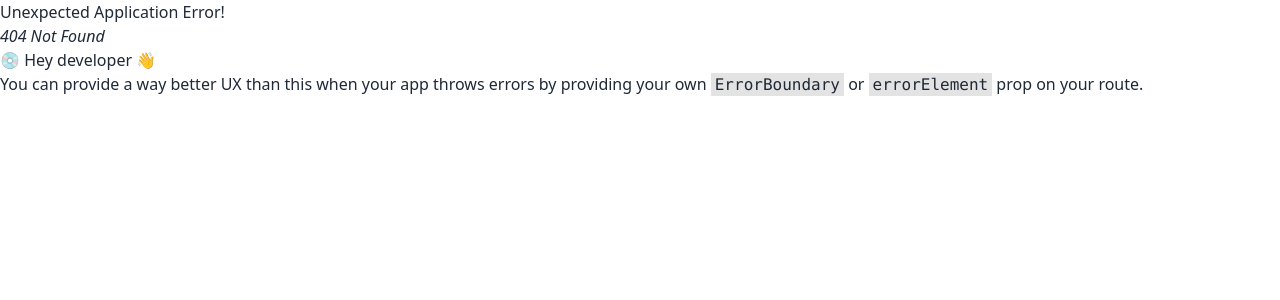
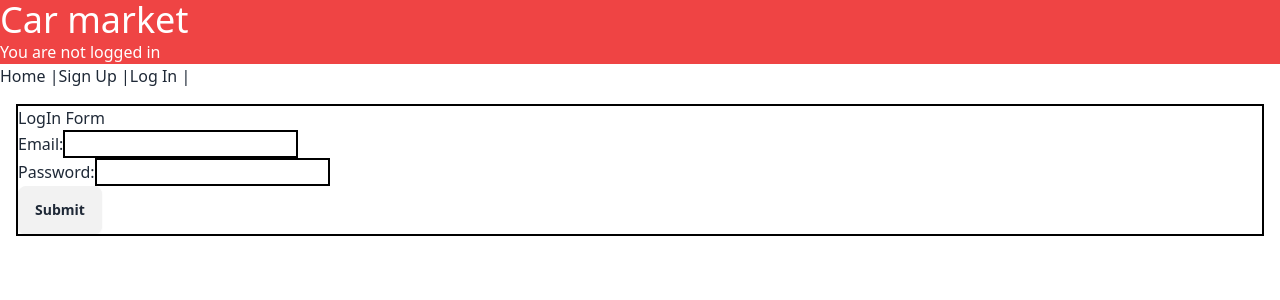
Before and after one commit to Duje0801/car-market, a React (Vite) app in the folder client/: page /logIn in a window 1280 px wide. Before the commit this address had no page. Shown: the top 300 px of the page. Built offline with nearby package versions, Linux system fonts and the light colour scheme.

Commit message:
added: logIn component (FE), logIn function with route (BE), email validation in signUP function (BE), changed: code inside catch in handleSubmit in signUp component (FE)

```diff
--- a/client/src/App.tsx
+++ b/client/src/App.tsx
@@ -19,8 +19,9 @@ export function App() {
   return (
     <>
       <Header />
-      <Link to="/">Home</Link>{" "}
-      {!data.username && "|" && <Link to="/signUp">Sign Up</Link>} |
+      <Link to="/">Home</Link> |
+      {!data.username && <Link to="/signUp">Sign Up</Link>} |
+      {!data.username && <Link to="/logIn">Log In</Link>} |
       <Outlet />
     </>
   );
--- /dev/null
+++ b/client/src/components/logIn.tsx
@@ -0,0 +1,125 @@
+import React, { FormEvent, useState } from "react";
+import { useNavigate } from "react-router-dom";
+import { useDispatch, useSelector } from "react-redux";
+import { addProfileData } from "../store/slices/profile";
+import { store } from "../store";
+import { IProfileData } from "../interfaces/IProfileData";
+import { Hourglass } from "react-loader-spinner";
+import axios from "axios";
+
+export function LogIn() {
+  //Form data states
+  const [email, setEmail] = useState<string>("");
+  const [password, setPassword] = useState<string>("");
+
+  //Other states
+  const [isLogging, setIsLogging] = useState<boolean>(false);
+  const [error, setError] = useState<string>("");
+
+  const { data, isChecked } = useSelector(
+    (state: ReturnType<typeof store.getState>) => state.profile
+  );
+
+  const dispatch = useDispatch();
+  const navigate = useNavigate();
+
+  //Form data states changes
+  const handleChangeEmail = (event: React.ChangeEvent<HTMLInputElement>) => {
+    setEmail(event.target.value);
+  };
+
+  const handleChangePassword = (event: React.ChangeEvent<HTMLInputElement>) => {
+    setPassword(event.target.value);
+  };
+
+  //Submit function
+  const handleSubmit = async (e: FormEvent) => {
+    e.preventDefault();
+
+    setIsLogging(true);
+
+    try {
+      const data = new FormData();
+      data.append("email", email);
+      data.append("password", password);
+
+      const response = await axios.post(
+        "http://localhost:4000/api/v1/user/logIn",
+        data,
+        {
+          headers: {
+            "Content-Type": "application/json",
+          },
+        }
+      );
+      const profileData: IProfileData = response.data.data;
+      localStorage.setItem("userData", JSON.stringify(profileData));
+      dispatch(addProfileData(profileData));
+      navigate("/");
+    } catch (error: any) {
+      if (
+        error?.response?.data?.status === "fail" &&
+        typeof error?.response?.data?.message === `string`
+      ) {
+        setError(error.response.data.message);
+      } else {
+        setError("Something went wrong, please try again later.");
+      }
+      setPassword("");
+      setIsLogging(false);
+    }
+  };
+
+  if (!isChecked) return <div>Loading...</div>;
+  else if (data.username) return <div>You are already logged in!</div>;
+  else
+    return (
+      <>
+        <form onSubmit={handleSubmit} className="border-2 border-black m-4">
+          <p>LogIn Form</p>
+          {error && <p className="text-red-500">{error}</p>}
+          <div>
+            <label htmlFor="emailField">Email:</label>
+            <input
+              type="email"
+              maxLength={40}
+              id="emailField"
+              value={email}
+              onChange={handleChangeEmail}
+              className="border-2 border-black"
+              required
+            />
+          </div>
+          <div>
+            <label htmlFor="passwordField">Password:</label>
+            <input
+              type="password"
+              minLength={9}
+              maxLength={20}
+              id="passwordField"
+              value={password}
+              onChange={handleChangePassword}
+              className="border-2 border-black"
+              required
+            />{" "}
+          </div>
+          <div>
+            <button type="submit" className="btn">
+              Submit
+            </button>
+          </div>
+        </form>
+        {isLogging && (
+          <Hourglass
+            visible={true}
+            height="80"
+            width="80"
+            ariaLabel="hourglass-loading"
+            wrapperStyle={{}}
+            wrapperClass=""
+            colors={["#306cce", "#72a1ed"]}
+          />
+        )}
+      </>
+    );
+}
--- a/client/src/components/signUp.tsx
+++ b/client/src/components/signUp.tsx
@@ -102,15 +102,6 @@ export function SignUp() {
       const profileData: IProfileData = response.data.data;
       localStorage.setItem("userData", JSON.stringify(profileData));
       dispatch(addProfileData(profileData));
-      setError("Profile successfully created");
-      setUsername("");
-      setEmail("");
-      setContact("");
-      setUserType("");
-      setAvatarURL("");
-      setUploadedImageURL("");
-      setUploadedImagePublicID("");
-      handleChangeUpload();
       navigate("/");
     } catch (error: any) {
       if (
@@ -121,10 +112,9 @@ export function SignUp() {
       } else {
         setError("Something went wrong, please try again later.");
       }
-    } finally {
-      setIsSaving(false);
       setPassword("");
       setConfirmPassword("");
+      setIsSaving(false);
     }
   };
 
--- a/client/src/main.tsx
+++ b/client/src/main.tsx
@@ -9,12 +9,14 @@ import { Provider } from "react-redux";
 import { store } from "./store/index.tsx";
 import { App } from "./App.tsx";
 import { SignUp } from "./components/signUp.tsx";
+import { LogIn } from "./components/logIn.tsx";
 import "./index.css";
 
 const router = createBrowserRouter(
   createRoutesFromElements(
     <Route path="/" element={<App />}>
       <Route path="/signUp" element={<SignUp />} />
+      <Route path="/logIn" element={<LogIn />} />
     </Route>
   )
 );
```
Also changed, not shown: 2 other files (tests, documents, lock files or other folders).
